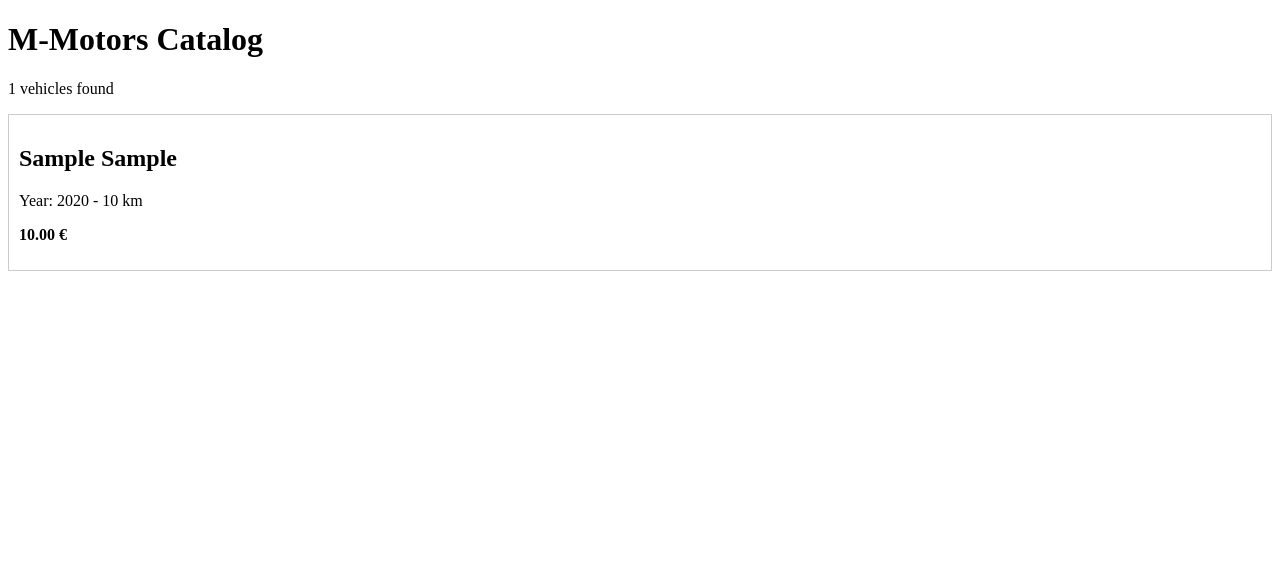
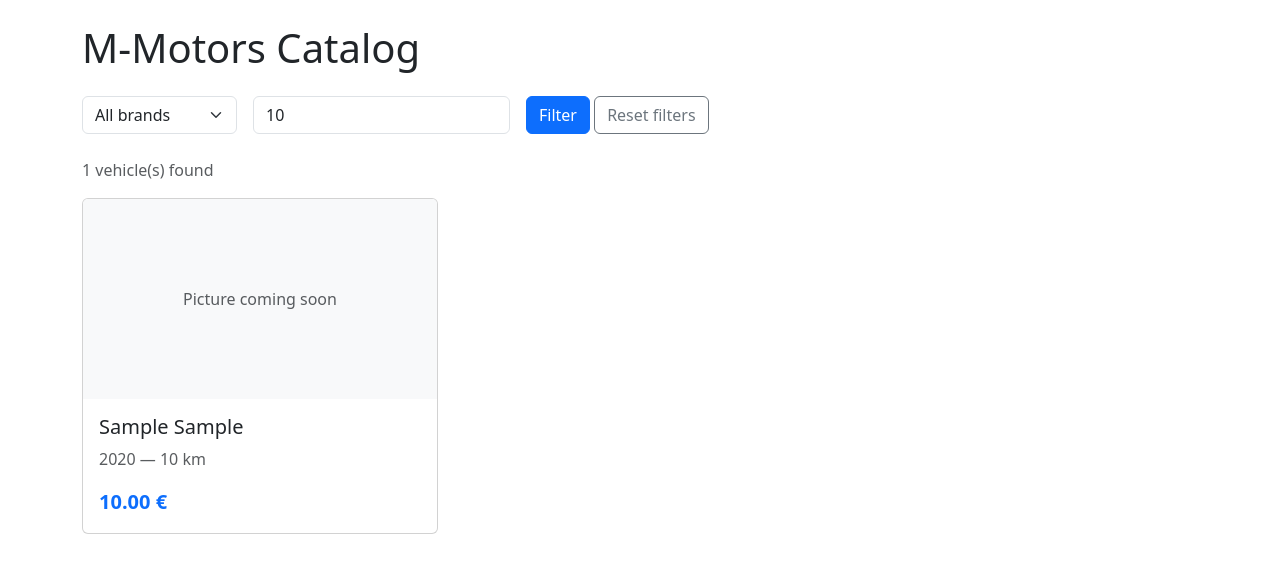
Before and after one commit to DEngine13/M-Motors, a Django app: template vehicles/templates/vehicles/vehicle_list.html in a window 1280 px wide. Shown: the top 573 px of the page. Run offline with Django 5.2, Linux system fonts and the light colour scheme; tables that the repository leaves empty hold one stand-in row (values such as "Sample post"); the template is opened without the code that fills it: values that come from a table or form of the project are taken from there, most other values are stand-ins (such as "Sample title", 1, 10 or a date in 2020).

Commit message:
feat(vehicles): displaying catalog cards with Bootstrap (US-101)

```diff
--- a/vehicles/templates/vehicles/vehicle_list.html
+++ b/vehicles/templates/vehicles/vehicle_list.html
@@ -1,22 +1,88 @@
 <!doctype html>
-<html lang="en">
+<html lang="fr">
   <head>
     <meta charset="UTF-8" />
     <meta name="viewport" content="width=device-width, initial-scale=1.0" />
-    <title>M-Motors - Catalog</title>
+    <title>M-Motors — Catalog</title>
+    <link
+      href="https://cdn.jsdelivr.net/npm/bootstrap@5.3.3/dist/css/bootstrap.min.css"
+      rel="stylesheet"
+    />
   </head>
   <body>
-    <h1>M-Motors Catalog</h1>
-    <p>{{ vehicles|length }} vehicles found</p>
+    <div class="container my-4">
+      <h1 class="mb-4">M-Motors Catalog</h1>
 
-    {% for vehicle in vehicles %}
-    <div style="border: 1px solid #ccc; padding: 10px; margin: 10px 0">
-      <h2>{{ vehicle.brand }} {{ vehicle.model }}</h2>
-      <p>Year: {{ vehicle.year }} - {{ vehicle.mileage }} km</p>
-      <p><strong>{{ vehicle.sale_price }} €</strong></p>
+      <form method="get" class="row g-3 mb-4">
+        <div class="col-auto">
+          <select name="brand" class="form-select">
+            <option value="">All brands</option>
+            {% for b in all_brands %}
+            <option
+              value="{{ b }}"
+              {%
+              if
+              current_brand=""
+              ="b"
+              %}selected{%
+              endif
+              %}
+            >
+              {{ b }}
+            </option>
+            {% endfor %}
+          </select>
+        </div>
+        <div class="col-auto">
+          <input
+            type="number"
+            name="price_max"
+            class="form-control"
+            placeholder="Maximum price (€)"
+            value="{{ current_price_max }}"
+          />
+        </div>
+        <div class="col-auto">
+          <button type="submit" class="btn btn-primary">Filter</button>
+          <a
+            href="{% url 'vehicles:vehicle_list' %}"
+            class="btn btn-outline-secondary"
+            >Reset filters</a
+          >
+        </div>
+      </form>
+
+      <p class="text-muted">{{ vehicles|length }} vehicle(s) found</p>
+
+      <div class="row row-cols-1 row-cols-md-2 row-cols-lg-3 g-4">
+        {% for vehicle in vehicles %}
+        <div class="col">
+          <div class="card h-100">
+            <div
+              class="card-img-top bg-light d-flex align-items-center justify-content-center"
+              style="height: 200px"
+            >
+              <span class="text-muted">Picture coming soon</span>
+            </div>
+            <div class="card-body">
+              <h5 class="card-title">
+                {{ vehicle.brand }} {{ vehicle.model }}
+              </h5>
+              <p class="card-text text-muted">
+                {{ vehicle.year }} — {{ vehicle.mileage }} km
+              </p>
+              <p class="card-text fw-bold text-primary fs-5">
+                {{ vehicle.sale_price }} €
+              </p>
+            </div>
+          </div>
+        </div>
+        {% empty %}
+        <div class="col-12 text-center py-5">
+          <p class="text-muted">No vehicle matching your criteria was found.</p>
+        </div>
+        {% endfor %}
+      </div>
     </div>
-    {% empty %}
-    <p>No vehicles matching your criteria found.</p>
-    {% endfor %}
   </body>
 </html>
```
